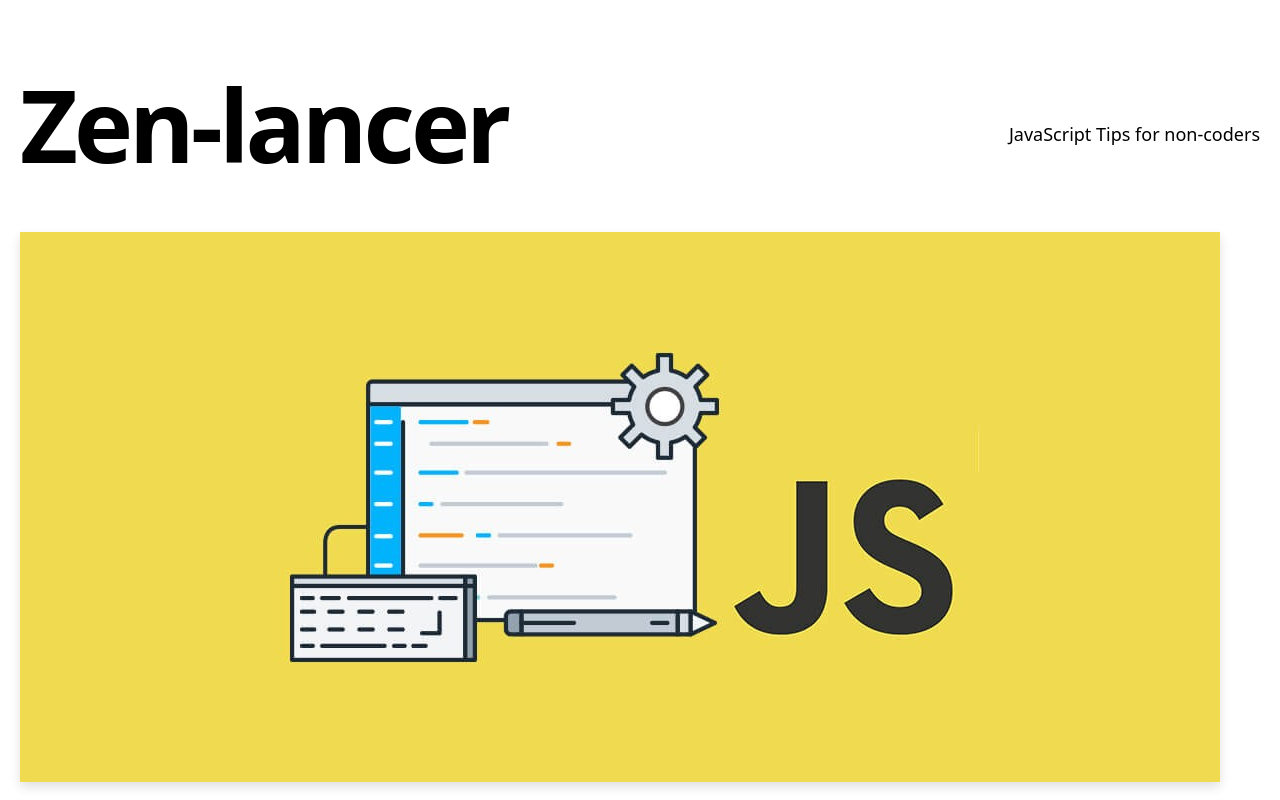
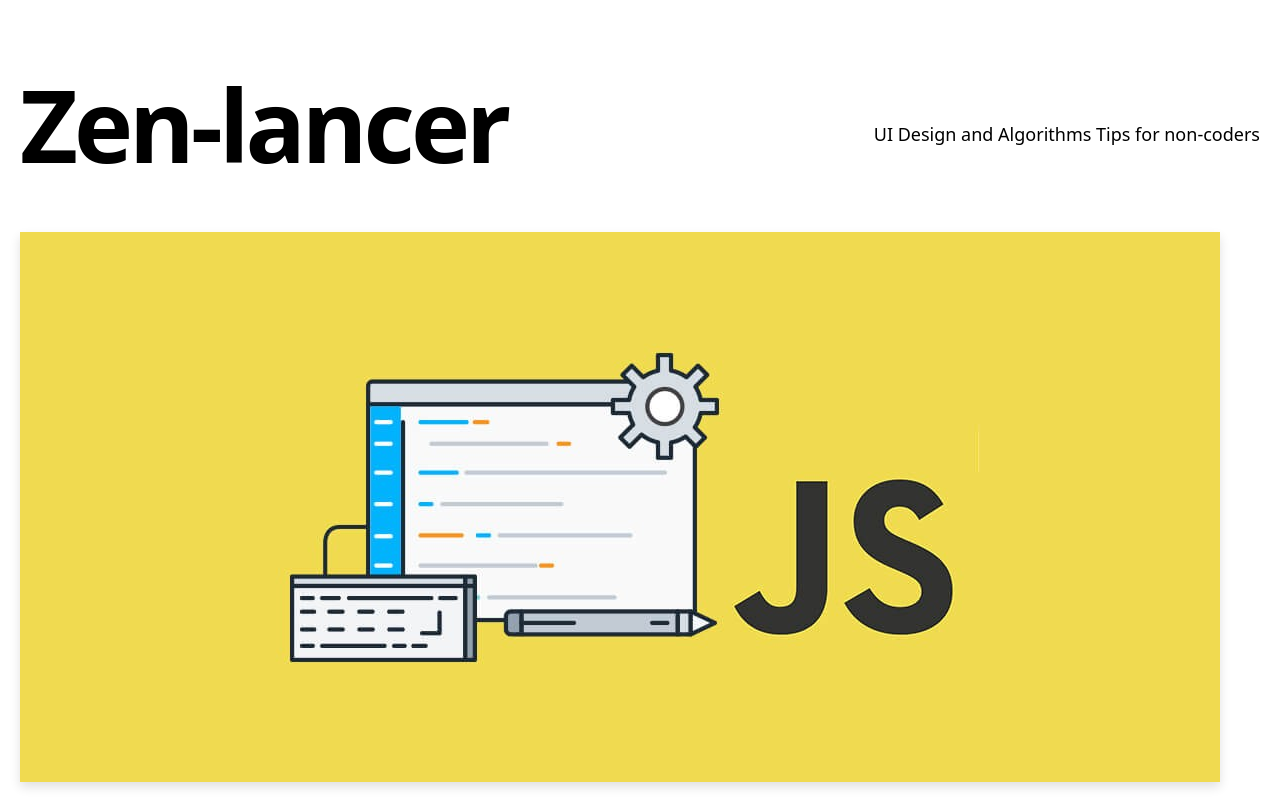
Before and after one commit to millord/javascriptbase, a Next.js app: page / in a window 1280 px wide. Shown: the top 800 px of the page. Built offline with nearby package versions, Linux system fonts and the light colour scheme.

Commit message:
change the titile of the blog

```diff
--- a/components/intro.js
+++ b/components/intro.js
@@ -7,7 +7,7 @@ export default function Intro() {
         Zen-lancer
       </h1>
       <h4 className="text-center md:text-left text-lg mt-5 md:pl-8">
-        JavaScript Tips for non-coders
+        UI Design and Algorithms Tips for non-coders
       </h4>
     </section>
   );
```
